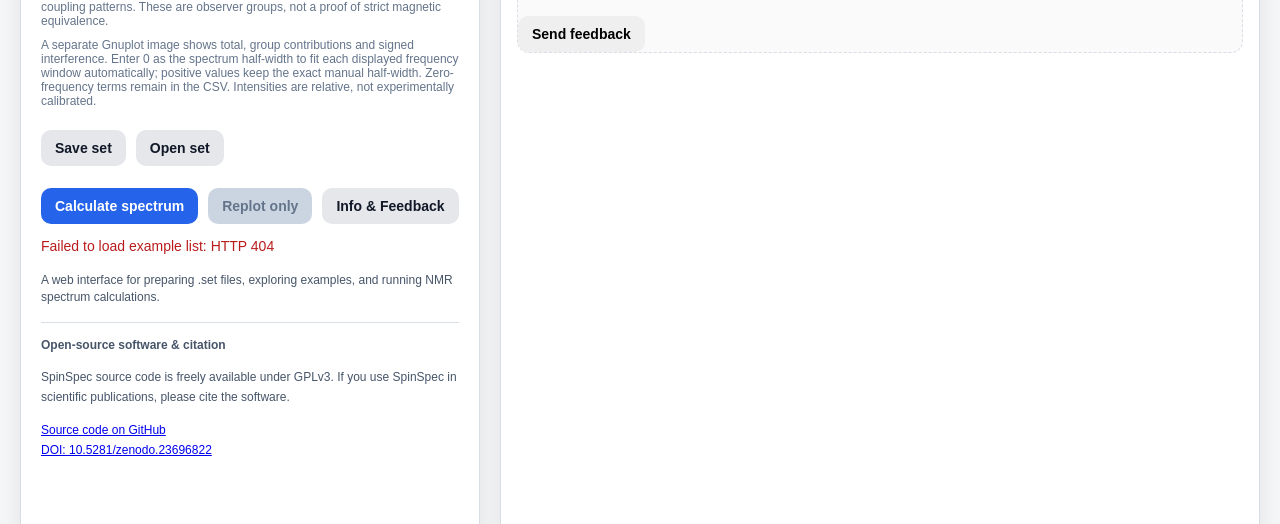
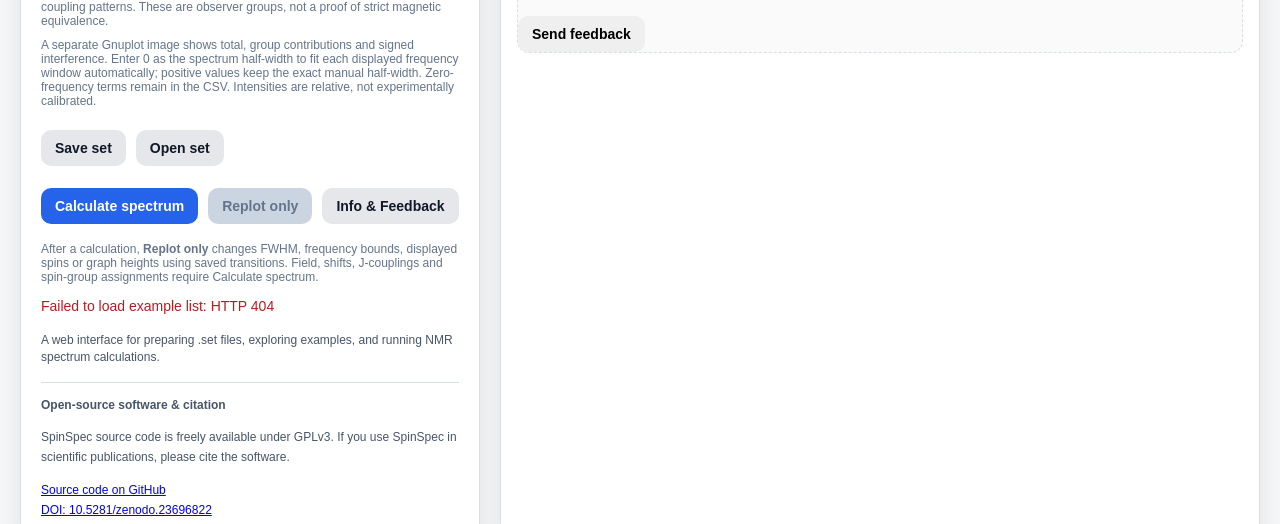
Before and after one commit to scleroze/SpinSpec, a Python web app: template templates/index.html in a window 1280 px wide. Shown: the part 1244-1768 px from the top of the page. Run offline with Jinja, Linux system fonts and the light colour scheme; the template is opened without the code that fills it, so the values that code supplies are empty.

Commit message:
docs(web): explain saved-transition replot control and parameter constraints

```diff
--- a/templates/index.html
+++ b/templates/index.html
@@ -573,6 +573,10 @@
           </button>
           <button type="button" class="secondary" id="showInfoBtn">Info &amp; Feedback</button>
         </div>
+        <div class="hint">After a calculation, <b>Replot only</b> changes FWHM,
+          frequency bounds, displayed spins or graph heights using saved
+          transitions. Field, shifts, J-couplings and spin-group assignments
+          require Calculate spectrum.</div>
       </form>
 
       <div id="status" class="status">Form is ready.</div>
```
